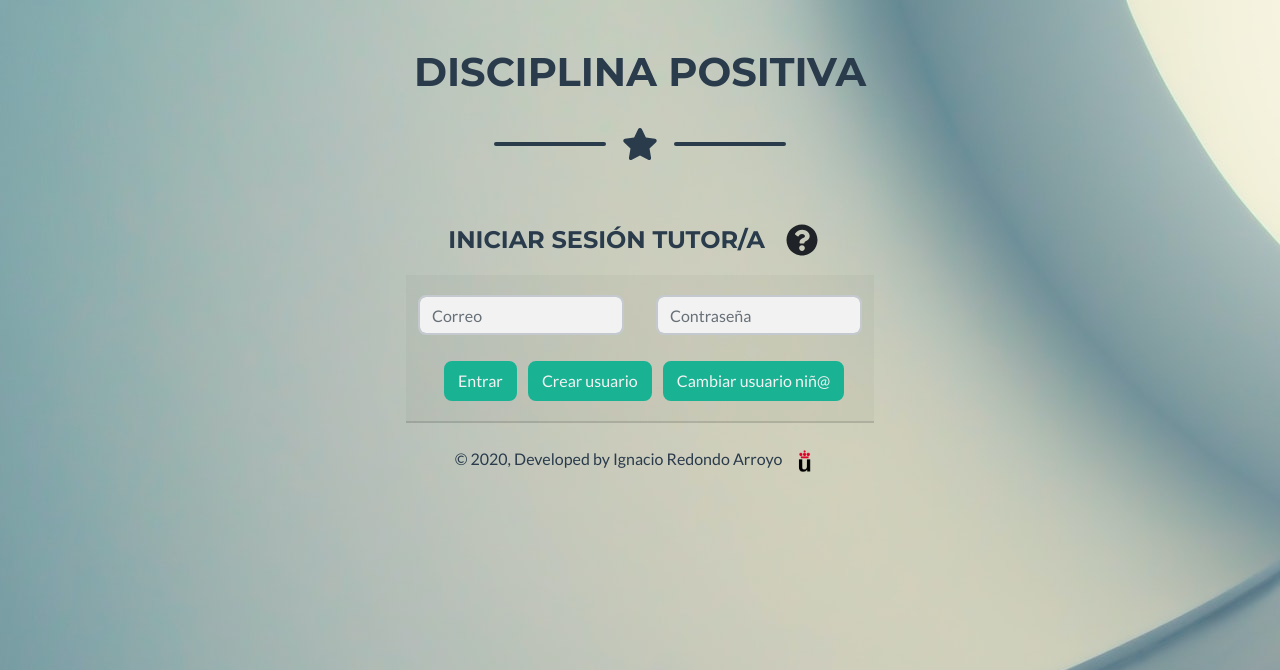
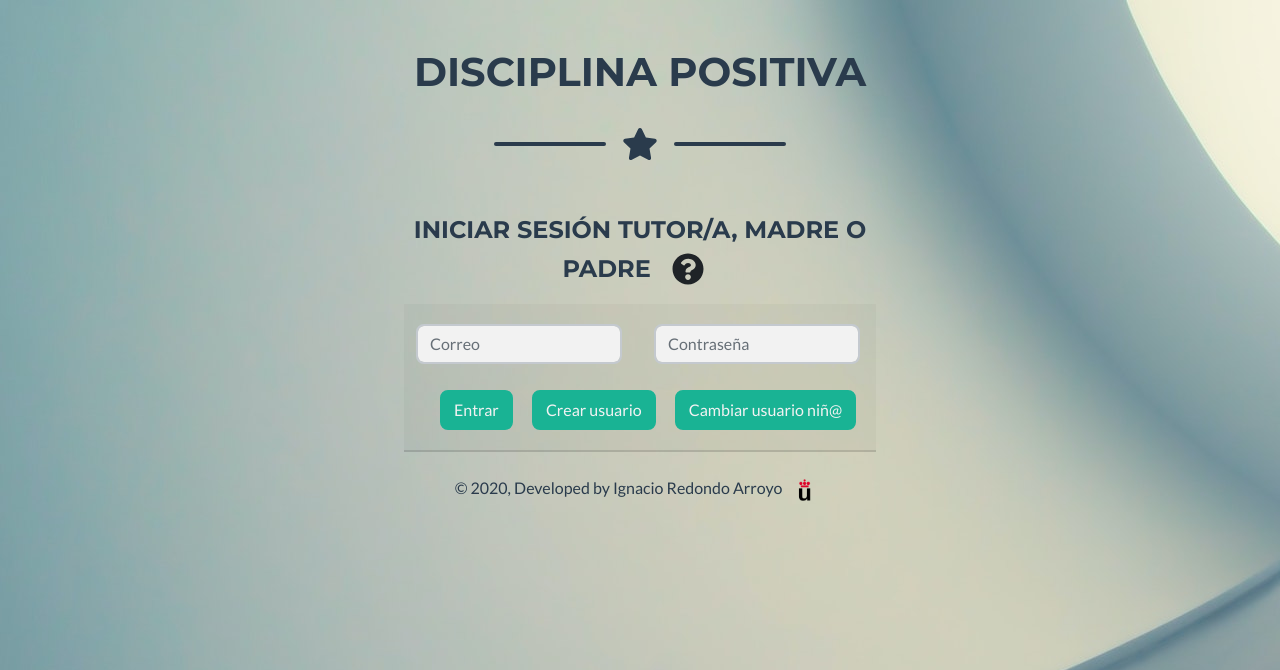
Before and after one commit to nachoredondo/positive_discipline, a PHP site: page /views/users/login.php?type=tutor in a window 1280 px wide. Shown: the top 670 px of the page. Run offline with PHP 8.4, Linux system fonts and the light colour scheme.

Commit message:
style(resize spaces and texts popup, tiltle and header)

```diff
--- a/views/users/login.php
+++ b/views/users/login.php
@@ -72,11 +72,11 @@ $other_user_translate = $type == "child" ? 'tutor' : 'niñ@';
                     echo "<div class='mt-4 mb-4'>";
             ?>
             <div class="container d-flex align-items-center flex-column">
-                <h4 class="text-uppercase text-secondary">
+                <h4 class="text-uppercase text-secondary col-lg-6">
                     Iniciar sesión
                     <?php
                         if ($type == "tutor")
-                            echo "tutor/a";
+                            echo "tutor/a, madre o padre";
                         else
                             echo "niñ@";
                     ?>
@@ -84,12 +84,7 @@ $other_user_translate = $type == "child" ? 'tutor' : 'niñ@';
                         <i class="fas fa-question-circle fa-2x" title="Sección de ayuda"></i>
                     </button>
                     <div id="popoverContent" class="hide d-none">
-                        <?php
-                            if ($type == "tutor"):
-                        ?>
-                        <p>Se permite iniciar sesión a un tutor/a, padre o madre.</p>
-                    <?php endif; ?>
-                        <p>Este icono pemitirá orientar las demás partes de la web, está situado siempre arriba.</p>
+                        <p>Este icono pemitirá orientar las demás partes de la web</p>
                     </div>
                 </h4>
                 <div class="card-header">
@@ -119,12 +114,12 @@ $other_user_translate = $type == "child" ? 'tutor' : 'niñ@';
                             ?>
                                 <div class="row">
                                     <div class="input-group no-border">
-                                        <div class="form-control-lg">
+                                        <div class="form-control-lg ml-2">
                                             <input type="text" placeholder="Usuario tutor" class="form-control" name="tutor" required/>
                                         </div>
                                         <!-- <div class="mt-2 mr-3"> -->
-                                        <div class="mt-2 ml-3">
-                                            <select id="img-form" class="form-control mt-0" name="img" style="width:auto;">
+                                        <div class="mt-2 ml-4">
+                                            <select id="img-form" class="form-control" name="img" style="width:auto;">
                                                 <option value="">Elegir foto</option>
                                                 <option value="robot.png">Robot</option>
                                                 <option value="bear.png">Oso</option>
@@ -143,12 +138,16 @@ $other_user_translate = $type == "child" ? 'tutor' : 'niñ@';
                                 endif;
                             ?>
                             <div class="mt-4">
-                                <button type="submit" class="btn btn-primary ml-2 mb-2" name="login">Entrar</button>
+                                <button type="submit" class="btn btn-primary ml-3 mb-2" name="login">Entrar</button>
                                 <a href="registrer.php?type=<?php echo $type;?>">
-                                    <input type="button" class="btn btn-primary ml-2 mb-2" value="Crear usuario"/>
+                                    <input type="button" class="btn btn-primary ml-3 mb-2" value="Crear usuario"/>
                                 </a>
                                 <a href="login.php?type=<?php echo $other_type;?>">
-                                    <input type="button" class="btn btn-primary ml-2 mb-2" value="Cambiar usuario <?php echo $other_user_translate;?>"/>
+                                    <input type="button" class="btn btn-primary ml-3 mb-2" value="Cambiar usuario <?php echo $other_user_translate;?>"
+                                    <?php
+                                        if ($type == "child")
+                                            echo 'title="Cambiar usuario tutor/a, madre o padre"';
+                                    ?>/>
                                 </a>
                             </div>
                         </form>
```
